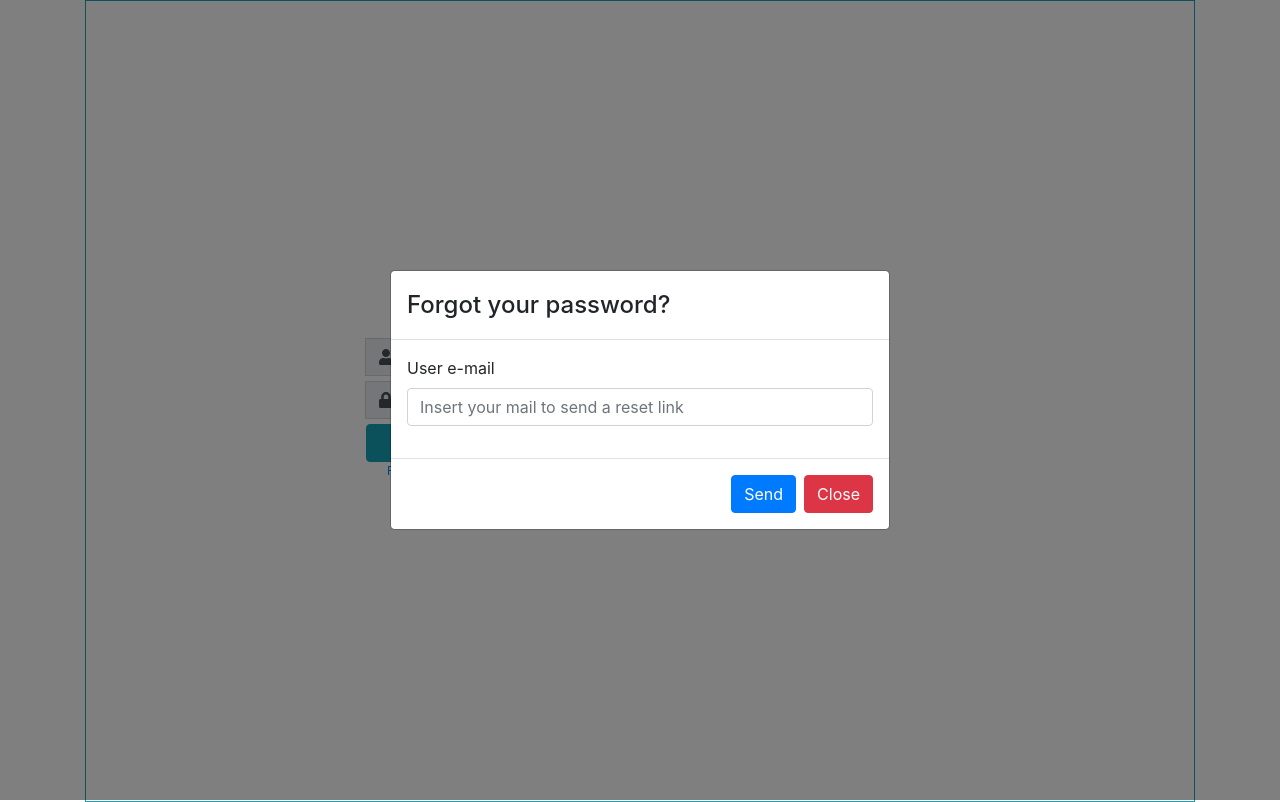
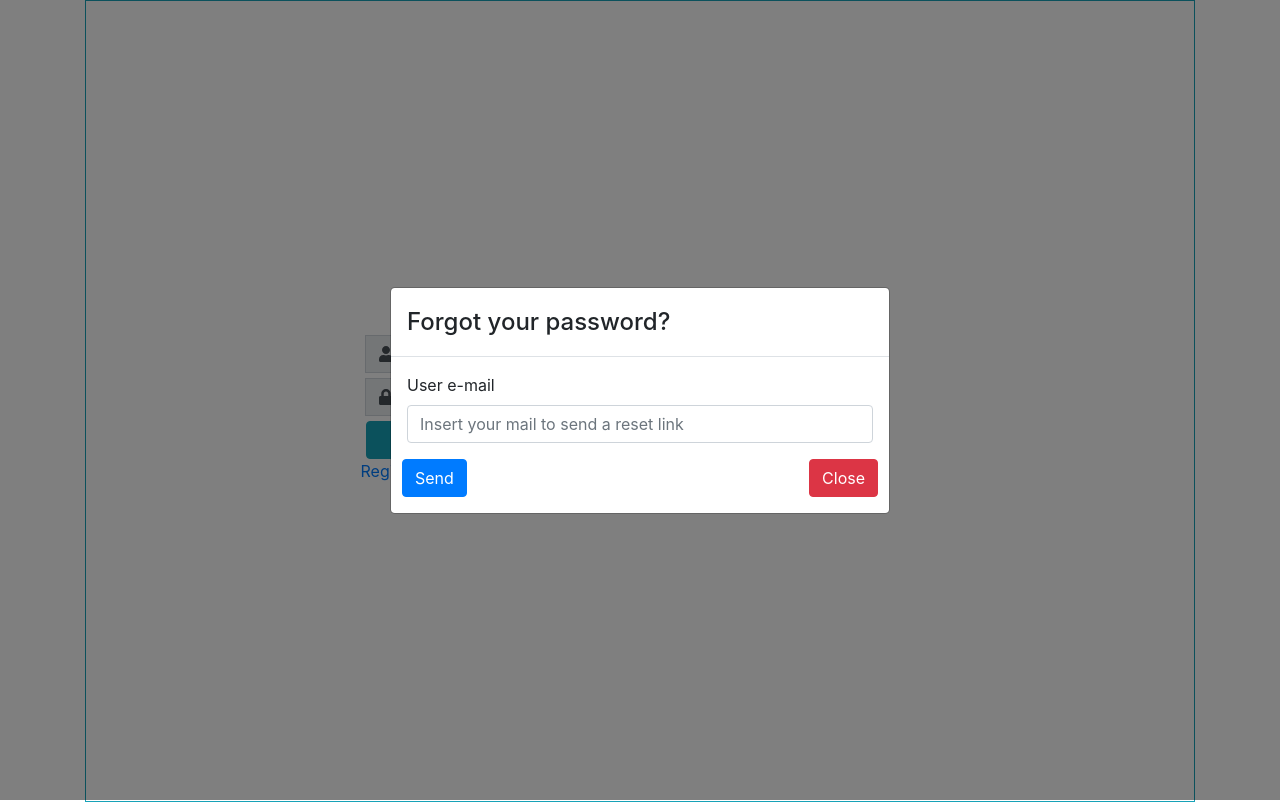
Before and after one commit to paulofranklim/lottery-checker-app, a React (Create React App) app: page / in a window 1280 px wide. Both pictures are taken after a click on the link "Forgot your password?". Built offline with nearby package versions, Linux system fonts and the light colour scheme.

Commit message:
Centralizing buttons

```diff
--- a/src/components/menu/index.js
+++ b/src/components/menu/index.js
@@ -43,7 +43,7 @@ export default function Menu() {
           <Modal.Title>Confirm exit</Modal.Title>
         </Modal.Header>
         <Modal.Body>Do you want to exit?</Modal.Body>
-        <Modal.Footer>
+        <Modal.Footer className="justify-content-between">
           <Button variant="danger" onClick={handleLogOut}>
             Confirm
           </Button>
--- a/src/components/modals/index.js
+++ b/src/components/modals/index.js
@@ -140,12 +140,15 @@ export const ModalNewUser = (props) => {
                                 <Form.Control value={mail} onChange={e => setMail(e.target.value)} required placeholder="Insert mail" />
                             </Form.Group>
                         </Form.Row>
+                        <Form.Row className="justify-content-between">
                             <Button variant="primary" type="submit">
                                 Create
                             </Button>
                             <Button variant="danger" onClick={() => closeModalFunction()}>
                                 Close
                             </Button>
+                        </Form.Row>
+
                     </Form>
                 </Modal.Body>
 
@@ -175,12 +178,12 @@ export const ModalResetPassword = (props) => {
                             <Form.Control required placeholder="Insert your mail to send a reset link" />
                         </Form.Group>
                     </Form.Row>
+                    <Form.Row className="justify-content-between">
+                        <Button variant="primary" onClick={() => sendFunction()}>Send</Button>
+                        <Button variant="danger" onClick={() => closeModalFunction()}>Close</Button>
+                    </Form.Row>
                 </Form>
             </Modal.Body>
-            <Modal.Footer>
-                <Button variant="primary" onClick={() => sendFunction()}>Send</Button>
-                <Button variant="danger" onClick={() => closeModalFunction()}>Close</Button>
-            </Modal.Footer>
         </Modal>
     )
 }
--- a/src/pages/login/index.js
+++ b/src/pages/login/index.js
@@ -78,9 +78,9 @@ export default function Login() {
             </InputGroup>
 
             <Button style={{ width: "100%", marginTop: 5 }} variant="info" type="submit">Submit</Button>
-            <Form.Row style={{ fontSize: 12, justifyContent: 'center' }}>
+            <Form.Row className="justify-content-between">
               <a href="#" onClick={() => setShowNewUserModal(true)}>Register</a>
-              <a href="#" onClick={() => setShowResetPasswordModal(true)} style={{ marginLeft: 50 }} >Forgot your password?</a>
+              <a href="#" onClick={() => setShowResetPasswordModal(true)}>Forgot your password?</a>
             </Form.Row>
           </Form.Group>
           <Form.Group style={{ display: 'flex', justifyContent: "center" }} as={Col} md="3">
```
Lines whose indentation alone changed are shown as unchanged.
